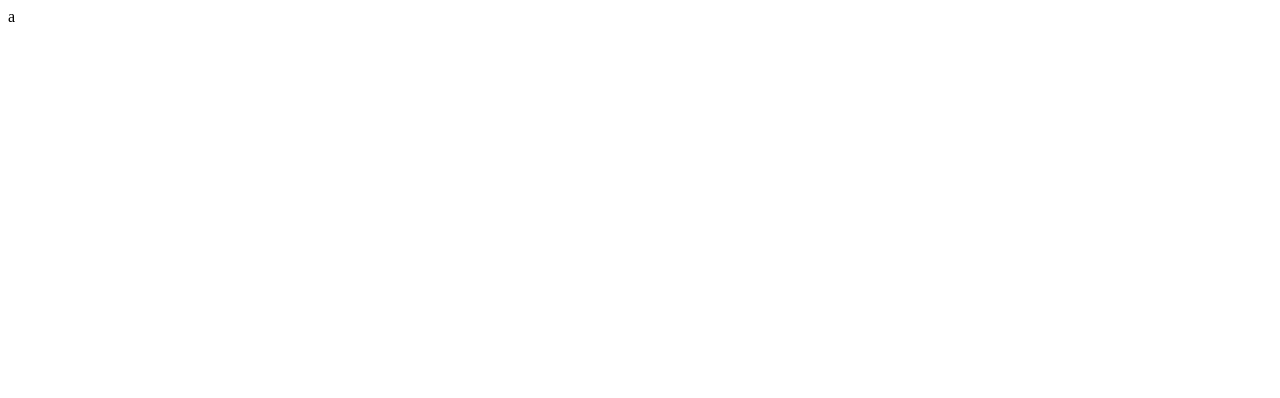
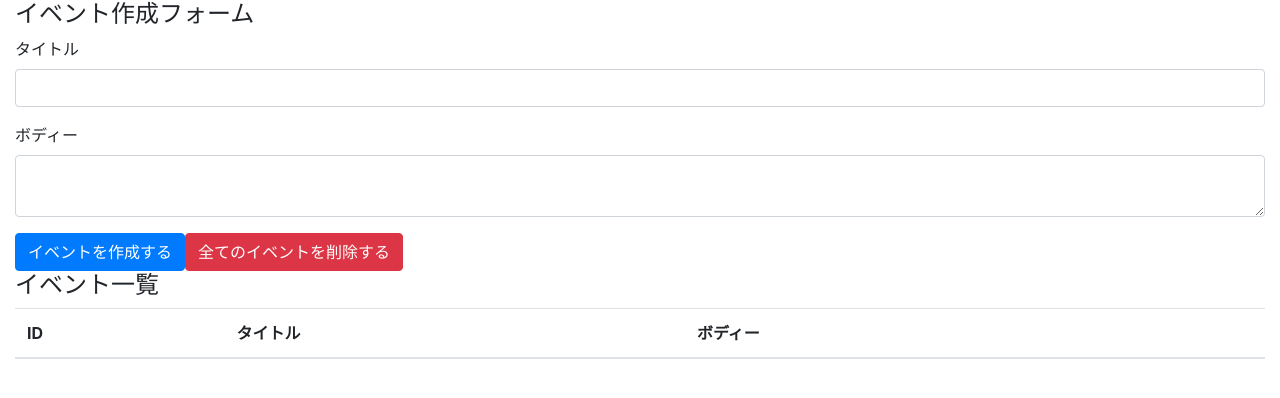
Before and after one commit to YusukeMiyao/react-hooks-101, a React (Create React App) app: page / in a window 1280 px wide. Shown: the top 398 px of the page. Built offline with nearby package versions, Linux system fonts and the light colour scheme.

Commit message:
create event form and event table with bootstrap

```diff
--- a/package.json
+++ b/package.json
@@ -6,6 +6,7 @@
     "@testing-library/jest-dom": "^5.11.4",
     "@testing-library/react": "^11.1.0",
     "@testing-library/user-event": "^12.1.10",
+    "bootstrap": "^4.6.0",
     "react": "^17.0.1",
     "react-dom": "^17.0.1",
     "react-scripts": "4.0.3",
--- a/src/App.js
+++ /dev/null
@@ -1,10 +0,0 @@
-
-const App= () =>{
-  return (
-    <div >
-      a
-    </div>
-  );
-}
-
-export default App;
--- /dev/null
+++ b/src/components/App.js
@@ -0,0 +1,41 @@
+import React from 'react';
+
+import 'bootstrap/dist/css/bootstrap.min.css'
+
+const App= () =>{
+  return (
+    <div className='container-fluid'>
+      <h4>イベント作成フォーム</h4>
+      <form>
+        <div className='form-group'>
+          <label htmlFor='formEventTitle'>タイトル</label>
+          <input className='form-control' id='formEventTitle'/>
+        </div>
+
+        <div className='form-group'>
+          <label htmlFor='formEventBody'>ボディー</label>
+          <textarea className='form-control' id='formEventBody'/>
+        </div>
+
+        <button className='btn btn-primary'>イベントを作成する</button>
+        <button className='btn btn-danger'>全てのイベントを削除する</button>
+      </form>
+
+      <h4>イベント一覧</h4>
+      <table className='table table-hover'>
+        <thead>
+          <tr>
+            <th>ID</th>
+            <th>タイトル</th>
+            <th>ボディー</th>
+            <th></th>
+          </tr>
+        </thead>
+        <tbody>
+        </tbody>
+      </table>
+    </div>
+  );
+}
+
+export default App;
--- a/src/index.js
+++ b/src/index.js
@@ -1,6 +1,6 @@
 import React from 'react';
 import ReactDOM from 'react-dom';
-import App from './App';
+import App from './components/App';
 
 ReactDOM.render(
   <React.StrictMode>
```
Also changed, not shown: 2 other files (tests, documents, lock files or other folders).
